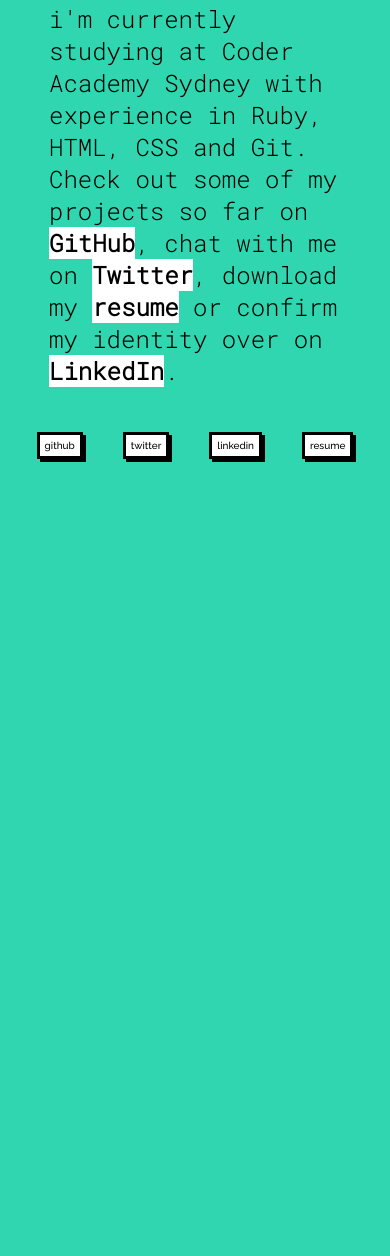
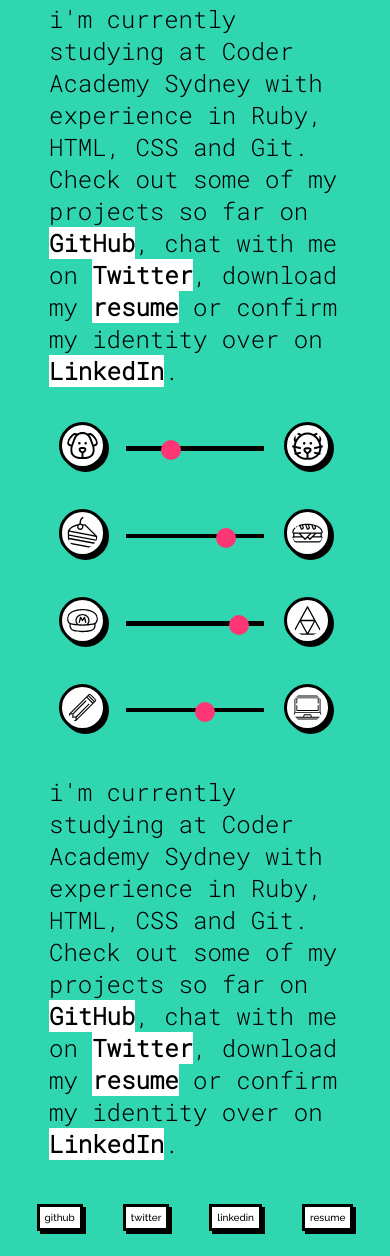
Before and after one commit to Lou-Flan/old-portfolio-site, a plain HTML site: page src/about.html in a window 390 px wide. Shown: the part 813-2069 px from the top of the page. Before the commit the page ends 1297 px from the top, so only its background shows below. Drawn offline with Linux system fonts and the light colour scheme.

Commit message:
added preference bars to about page but not responsive yet

```diff
--- a/src/_about-page.scss
+++ b/src/_about-page.scss
@@ -13,6 +13,16 @@
     margin: 10px;
 }
 
+.preference-box {
+    flex-basis: 20%;
+    position: relative;
+    margin: 10px;
+}
+
+// #preferences {
+//     width: 100%;
+// }
+
 #photo {
     background-image: url(./images/profile-pic-01.jpg);
     background-size: cover;
@@ -24,6 +34,67 @@
         background-image: url(./images/louise-pic-01.jpg);
     }
 }
+
+.preference {
+    flex-basis: 30%;
+    display: flex;
+    // flex-direction: column;
+    justify-content: space-between;
+    width: 80vw;
+    // align-content: space-between;
+    // background-color: $black;
+
+    img {
+        // display: block;
+        object-fit: cover;
+        border: 3px solid $black;
+        border-radius: 50%;
+        width: 10%;
+        background-color: $white;
+    }
+}
+
+.line {
+    width: 90%;
+    background-image: linear-gradient(to top,transparent 50%, $black 50%, $black 55%, transparent 55%);
+    position: relative;
+
+    .counter {
+        display: block;
+        width: 20px;
+        height: 20px;
+        border-radius: 50%;
+        background-color: $pink;
+        z-index: 10;
+        position: absolute;
+        top: 38%;
+    }
+
+    #counter1 {
+        // position: absolute;
+        left: 25%;
+        // top: 38%;
+    }
+
+    #counter2 {
+        // position: absolute;
+        left: 65%;
+        // top: 40%;
+    }
+
+    #counter4 {
+        // position: absolute;
+        left: 50%;
+        // top: 40%;
+    }
+
+    #counter3 {
+        // position: absolute;
+        left: 75%;
+        // top: 40%;
+    }
+}
+
 
 // @media screen and (max-width: 700px){
 
@@ -48,6 +119,10 @@
     .about-box {
         flex-basis: 100%;
     }
+
+    .preference {
+        flex-basis: 100%;
+    }
 }
 
 @media screen and (min-width: 1200px){
--- a/src/about.html
+++ b/src/about.html
@@ -10,7 +10,7 @@
     <link rel="icon" href="./src/images/favicon-01.png" type="image/png">
 </head>
 
-<body >
+<body>
 
     <header class="navigation">
         <input type="checkbox" class="navigation__checkbox" id="navi-toggle">
@@ -65,25 +65,62 @@
             <div class="about-box" id="box-two">
                 <p>i'm currently studying at Coder Academy Sydney with experience in Ruby, HTML, CSS and Git.
                     <span>
-                        Check out some of my projects so far on <a class="link"
-                            href="https://github.com/Lou-Flan" target="_blank">GitHub</a>, chat with me on <a class="link"
-                            href="https://twitter.com/FlangerHanger" target="_blank">Twitter</a>, download my <a class="link"
-                            href="#">resume</a> or confirm my identity over on <a
-                            class="link" href="https://www.linkedin.com/in/louise-flanagan/" target="_blank"> LinkedIn</a>.
+                        Check out some of my projects so far on <a class="link" href="https://github.com/Lou-Flan"
+                            target="_blank">GitHub</a>, chat with me on <a class="link"
+                            href="https://twitter.com/FlangerHanger" target="_blank">Twitter</a>, download my <a
+                            class="link" href="#">resume</a> or confirm my identity over on <a class="link"
+                            href="https://www.linkedin.com/in/louise-flanagan/" target="_blank"> LinkedIn</a>.
                     </span>
                 </p>
             </div>
+            <div class="preference-box">
+                <div class="preference">
+                    <img class="navbar__item" src="./images/svg/001-dog.svg" alt="dog">
+                    <div class="line"><div class="counter" id="counter1"></div></div>
+                    <img class="navbar__item" src="./images/svg/002-cat.svg" alt="cat">
+                </div>
+                <div class="preference">
+                        <img class="navbar__item" src="./images/svg/003-cake.svg" alt="cake">
+                        <div class="line"><div class="counter" id="counter2"></div></div>
+                        <img class="navbar__item" src="./images/svg/004-sandwich.svg" alt="sandwich">
+                </div>
+                <div class="preference">
+                        <img class="navbar__item"src="./images/svg/005-super-mario.svg" alt="mario">
+                        <div class="line"><div class="counter" id="counter3"></div></div>
+                        <img class="navbar__item" src="./images/svg/006-zelda.svg" alt="zelda">
+                </div>
+            <div class="preference">
+                    <img class="navbar__item" src="./images/svg/007-edit.svg" alt="drawing">
+
+                    <div class="line"><div class="counter" id="counter4"></div></div>
+
+                    <img class="navbar__item" src="./images/svg/008-laptop.svg" alt="coding">
+            </div>
+            </div>
+            <div class="about-box" id="box-two">
+                    <p>i'm currently studying at Coder Academy Sydney with experience in Ruby, HTML, CSS and Git.
+                        <span>
+                            Check out some of my projects so far on <a class="link" href="https://github.com/Lou-Flan"
+                                target="_blank">GitHub</a>, chat with me on <a class="link"
+                                href="https://twitter.com/FlangerHanger" target="_blank">Twitter</a>, download my <a
+                                class="link" href="#">resume</a> or confirm my identity over on <a class="link"
+                                href="https://www.linkedin.com/in/louise-flanagan/" target="_blank"> LinkedIn</a>.
+                        </span>
+                    </p>
+                </div>
             <!-- </div> -->
     </main>
 
     <footer class="footer">
         <nav class="footer-nav">
             <ul class="footer__list">
-                <li class="navbar__item"><a class="nav-bar__link" href="https://github.com/Lou-Flan" target="_blank">github</a></li>
-                <li class="navbar__item"><a class="nav-bar__link" href="https://twitter.com/FlangerHanger" target="_blank">twitter</a>
+                <li class="navbar__item"><a class="nav-bar__link" href="https://github.com/Lou-Flan"
+                        target="_blank">github</a></li>
+                <li class="navbar__item"><a class="nav-bar__link" href="https://twitter.com/FlangerHanger"
+                        target="_blank">twitter</a>
                 </li>
-                <li class="navbar__item"><a class="nav-bar__link"
-                        href="https://www.linkedin.com/in/louise-flanagan/" target="_blank">linkedin</a></li>
+                <li class="navbar__item"><a class="nav-bar__link" href="https://www.linkedin.com/in/louise-flanagan/"
+                        target="_blank">linkedin</a></li>
                 <li class="navbar__item"><a class="nav-bar__link" href="#">resume</a></li>
             </ul>
         </nav>
```
Also changed, not shown: src/images/svg/001-dog.svg (added), src/images/svg/002-cat.svg (added), src/images/svg/003-cake.svg (added), src/images/svg/004-sandwich.svg (added), src/images/svg/005-super-mario.svg (added), src/images/svg/006-zelda.svg (added), src/images/svg/007-edit.svg (added), src/images/svg/008-laptop.svg (added), src/styles.css, 1 other file.
